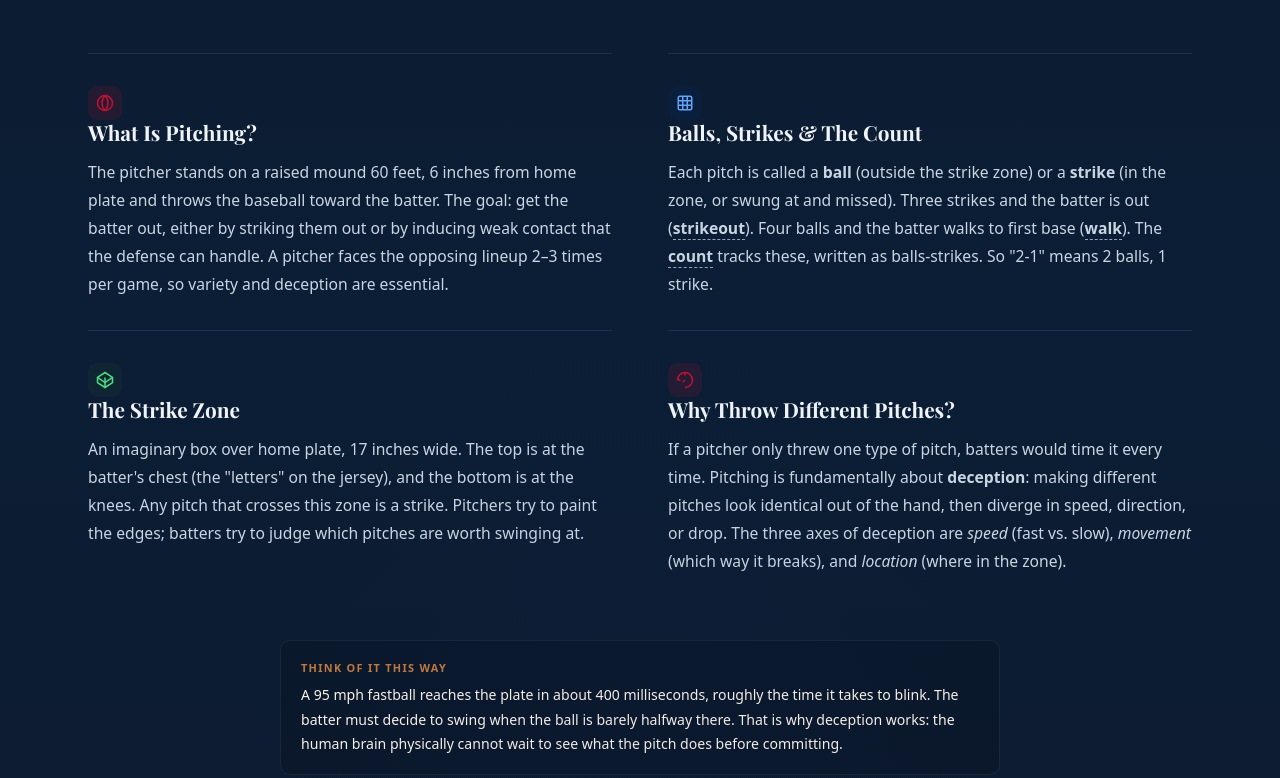
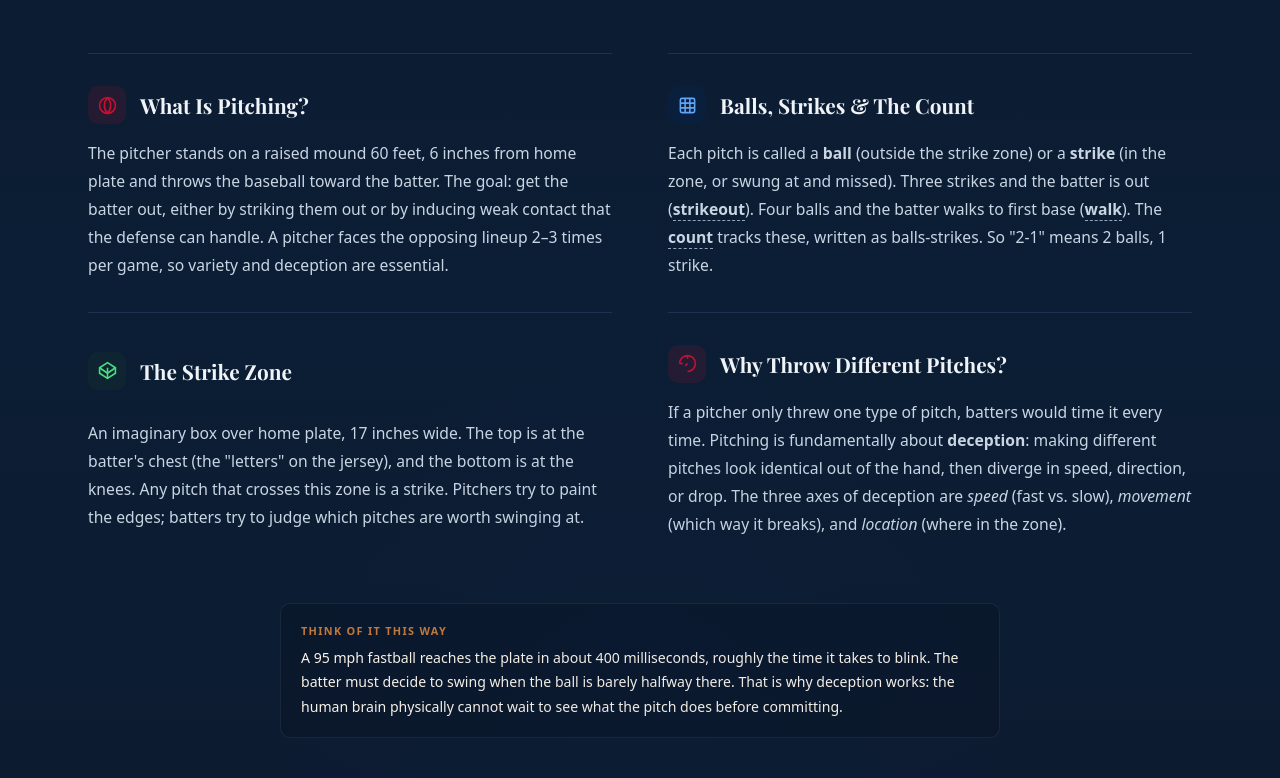
Before and after one commit to tylerpearson/baseball, a website: page public/index.html in a window 1280 px wide. Shown: the part 1175-1953 px from the top of the page. Drawn offline with nearby package versions, Linux system fonts and the light colour scheme; a web font is replaced by a local one.

Commit message:
Fix Basics icon layout: place icon inline with heading
The icon was a sibling block before the <h3>, so the h3's flex/gap had
no effect and the icon floated orphaned above each title. Make the
.basics-card a 2-column grid (icon | heading on row 1, paragraph
spanning both columns below) so the icon sits inline beside the title.

Audited the other de-carded sections (Pitcher Types, Strategy, Legends,
Arsenal, Cheat Sheet) for the same sibling-vs-inline mismatch; Basics
was the only occurrence. Verified expand/filter/compare interactions
and the connected arsenal grid (including filtered state) still work.

Co-Authored-By: Claude Opus 4.8 <noreply@anthropic.com>

```diff
--- a/public/styles.css
+++ b/public/styles.css
@@ -480,29 +480,39 @@ h4, h5, h6 {
 .basics-card {
   padding: 32px 0;
   border-top: 1px solid var(--card-border);
-}
+  display: grid;
+  grid-template-columns: auto 1fr;
+  column-gap: 14px;
+  align-items: center;
+}
+
+.basics-card .icon {
+  grid-column: 1;
+  grid-row: 1;
+  width: 38px;
+  height: 38px;
+  display: flex;
+  align-items: center;
+  justify-content: center;
+  border-radius: 10px;
+}
+
+.basics-card .icon svg { width: 19px; height: 19px; }
 
 .basics-card h3 {
+  grid-column: 2;
+  grid-row: 1;
+  margin: 0;
   font-size: 1.3rem;
-  margin-bottom: 14px;
-  display: flex;
-  align-items: center;
-  gap: 12px;
-}
-
-.basics-card p { color: var(--text); font-size: 0.98rem; line-height: 1.78; }
-
-.basics-card .icon {
-  flex: none;
-  width: 34px;
-  height: 34px;
-  display: flex;
-  align-items: center;
-  justify-content: center;
-  border-radius: 9px;
-}
-
-.basics-card .icon svg { width: 18px; height: 18px; }
+}
+
+.basics-card p {
+  grid-column: 1 / -1;
+  margin-top: 16px;
+  color: var(--text);
+  font-size: 0.98rem;
+  line-height: 1.78;
+}
 
 .icon--red   { background: var(--red-glow); color: var(--red); }
 .icon--blue  { background: rgba(0, 45, 114, 0.15); color: #60a5fa; }
```
